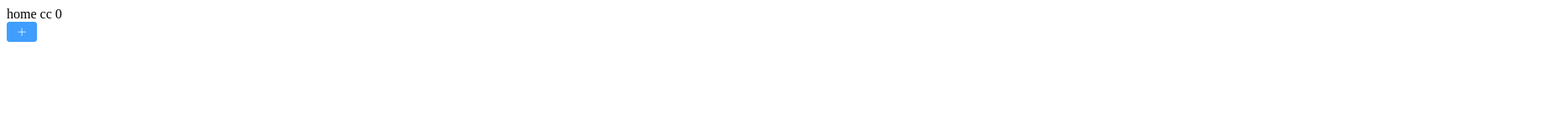
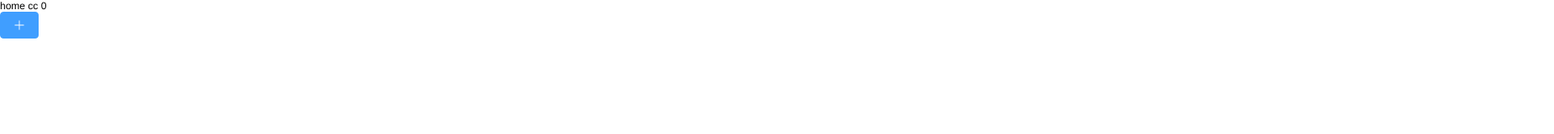
Before and after one commit to Raccom/viteTemplate, a Vue app: page /home in a window 1280 px wide. Shown: the top 160 px of the page at 84% size, 1850 px wide, since content can reach past the window. Built offline with nearby package versions, Linux system fonts and the light colour scheme.

Commit message:
feat: 新增字体样式

```diff
--- a/src/App.vue
+++ b/src/App.vue
@@ -1,5 +1,5 @@
 <template>
-    <ElConfigProvider :size="state.size" :z-index="state.zIndex">
+    <ElConfigProvider>
         <RouterView/>
     </ElConfigProvider>
 </template>
@@ -7,19 +7,13 @@
 <script setup>
 import {reactive, getCurrentInstance} from 'vue';
 
-const {proxy} = getCurrentInstance()
-
-const state = reactive({
-    zIndex: 3000,
-    size: 'small'
-});
-
+const {proxy} = getCurrentInstance();
 
 setTimeout(() => {
-    proxy.$ElLoading.close()
+    proxy.$ElLoading.close();
 }, 500)
 </script>
 
 <style lang="scss">
-
+@import '@/assets/css/index';
 </style>
--- /dev/null
+++ b/src/assets/css/index.scss
@@ -0,0 +1,90 @@
+body, h1, h2, h3, h4, h5, h6, hr, p, blockquote, dl, dt, dd, ul, ol, li, pre, form, fieldset, legend, button, input, textarea, th, td {
+    margin: 0;
+    padding: 0;
+    user-select: none;
+    font-family: 'Helvetica Neue', Helvetica, 'PingFang SC', 'Hiragino Sans GB', 'Microsoft YaHei', '微软雅黑', Arial, sans-serif;
+}
+
+html, body, #app {
+    height: 100%;
+    min-width: 1850px;
+}
+
+body, button, input, select, textarea {
+    font-size: 12px
+}
+
+h1, h2, h3, h4, h5, h6 {
+    font-size: 100%;
+}
+
+address, cite, dfn, em, var {
+    font-style: normal;
+}
+
+code, kbd, pre, samp {
+    font-family: couriernew, courier, monospace;
+}
+
+small {
+    font-size: 12px;
+}
+
+ul, ol {
+    list-style: none;
+}
+
+a {
+    text-decoration: none;
+}
+
+a:hover {
+    text-decoration: underline;
+}
+
+sup {
+    vertical-align: text-top;
+}
+
+sub {
+    vertical-align: text-bottom;
+}
+
+legend {
+    color: #000;
+}
+
+fieldset, img {
+    border: 0;
+}
+
+button, input, select, textarea {
+    font-size: 100%;
+}
+
+table {
+    border-collapse: collapse;
+    border-spacing: 0;
+}
+
+::-webkit-scrollbar {
+    width: 10px;
+    height: 16px;
+    background-color: transparent;
+}
+
+/*定义滚动条轨道
+内阴影+圆角*/
+::-webkit-scrollbar-track {
+    -webkit-box-shadow: none;
+    //border-radius: 10px;
+    background-color: transparent;
+}
+
+/*定义滑块
+内阴影+圆角*/
+::-webkit-scrollbar-thumb {
+    border-radius: 10px;
+    -webkit-box-shadow: 0 0 5px #ccc;
+    background-color: #fff;
+}
```
